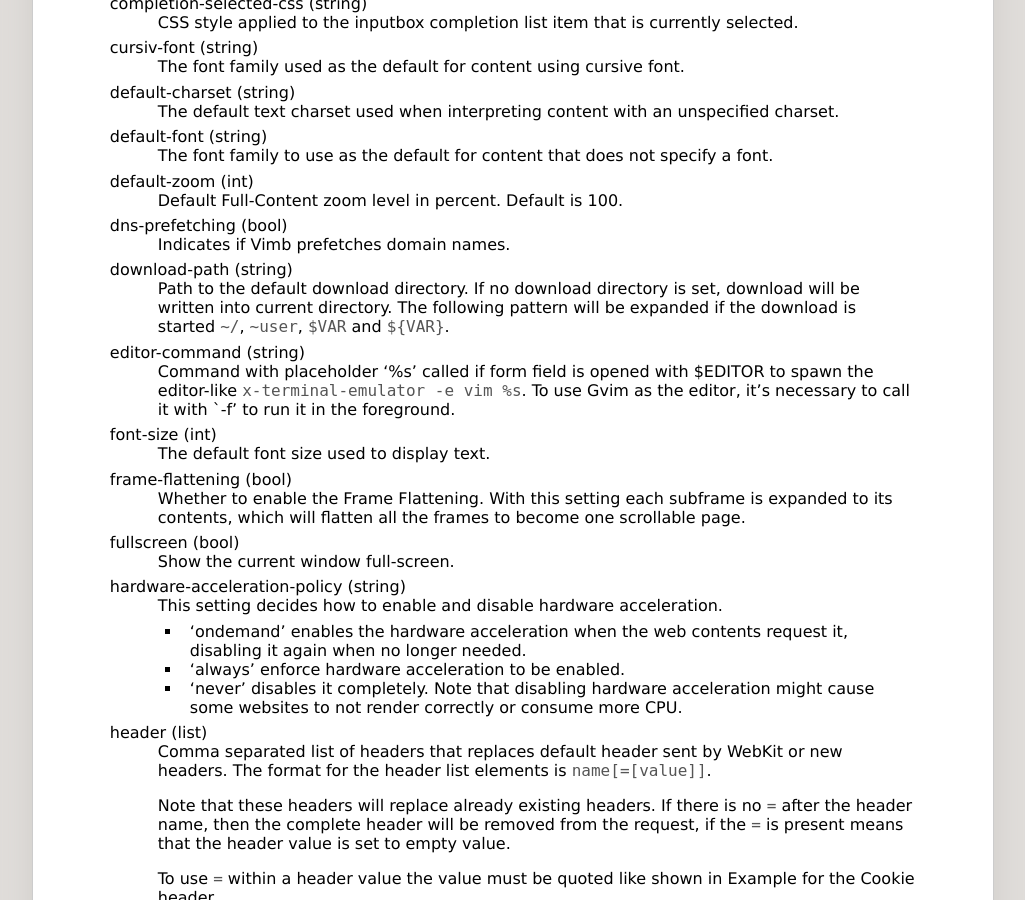
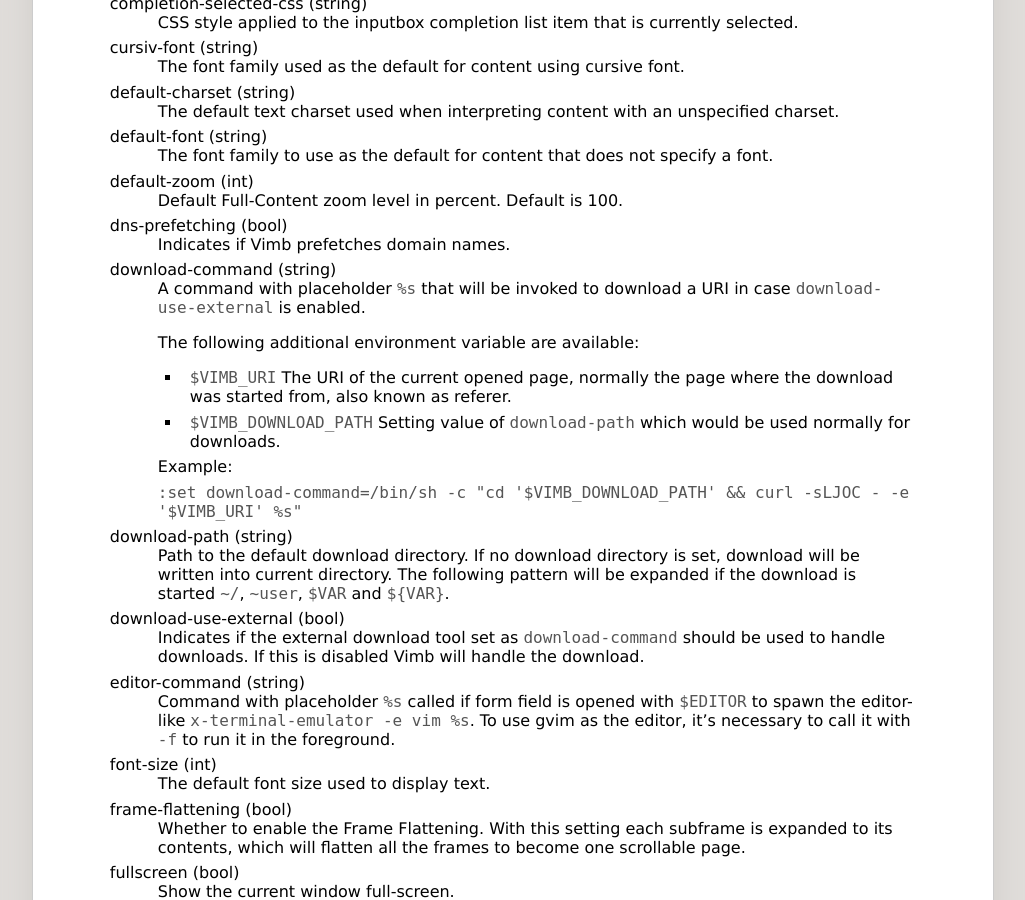
Before and after one commit to fanglingsu/vimb, a Jekyll site: the page built from man.md, in a window 1280 px wide and 900 px high, scrolled down 14336 px. Shown: the whole window, without its empty margins (127-1152 px from the left). Built offline with Jekyll 4.4.1, drawn with Linux system fonts in a browser that asks for light colours.

Commit message:
Mention new external downloaded settings.

```diff
--- a/man.md
+++ b/man.md
@@ -917,15 +917,31 @@
 dns-prefetching (bool)
 : Indicates if Vimb prefetches domain names.
 
+download-command (string)
+: A command with placeholder `%s` that will be invoked to download a URI in
+  case `download-use-external` is enabled.
+
+: The following additional environment variable are available:
+: - `$VIMB_URI` The URI of the current opened page, normally the page where the
+    download was started from, also known as referer.
+: - `$VIMB_DOWNLOAD_PATH` Setting value of `download-path` which would be used
+    normally for downloads.
+: Example:
+: `:set download-command=/bin/sh -c "cd '$VIMB_DOWNLOAD_PATH' && curl -sLJOC - -e '$VIMB_URI' %s"`
+
 download-path (string)
 : Path to the default download directory. If no download directory is set,
   download will be written into current directory. The following pattern will
   be expanded if the download is started `~/`, `~user`, `$VAR` and `${VAR}`.
 
+download-use-external (bool)
+: Indicates if the external download tool set as `download-command` should be
+  used to handle downloads. If this is disabled Vimb will handle the download.
+
 editor-command (string)
-: Command with placeholder '%s' called if form field is opened with $EDITOR to
-  spawn the editor-like `x-terminal-emulator -e vim %s`. To use Gvim as the
-  editor, it's necessary to call it with `-f' to run it in the foreground.
+: Command with placeholder `%s` called if form field is opened with `$EDITOR`
+  to spawn the editor-like `x-terminal-emulator -e vim %s`. To use gvim as the
+  editor, it's necessary to call it with `-f` to run it in the foreground.
 
 font-size (int)
 : The default font size used to display text.
```
Also changed, not shown: index.md (+4 -2 lines).
